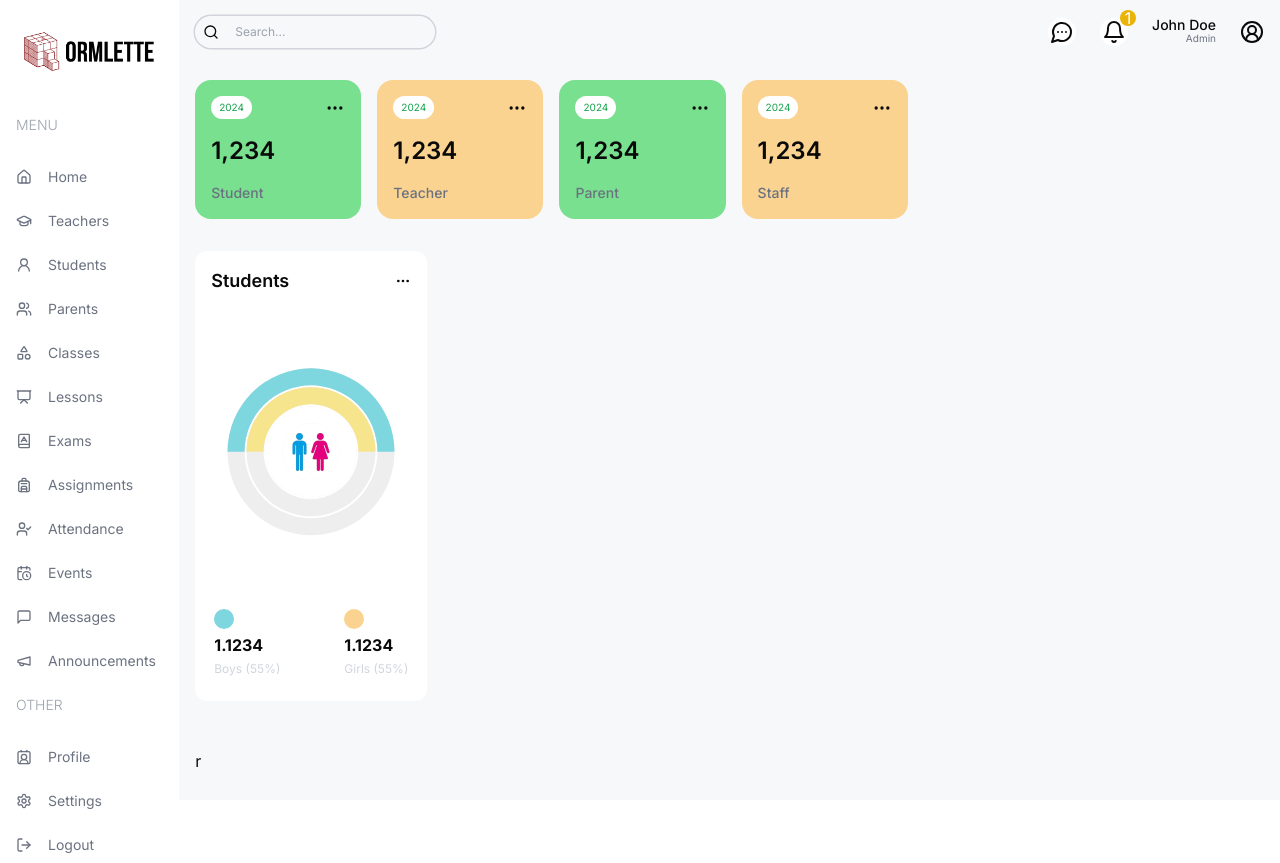
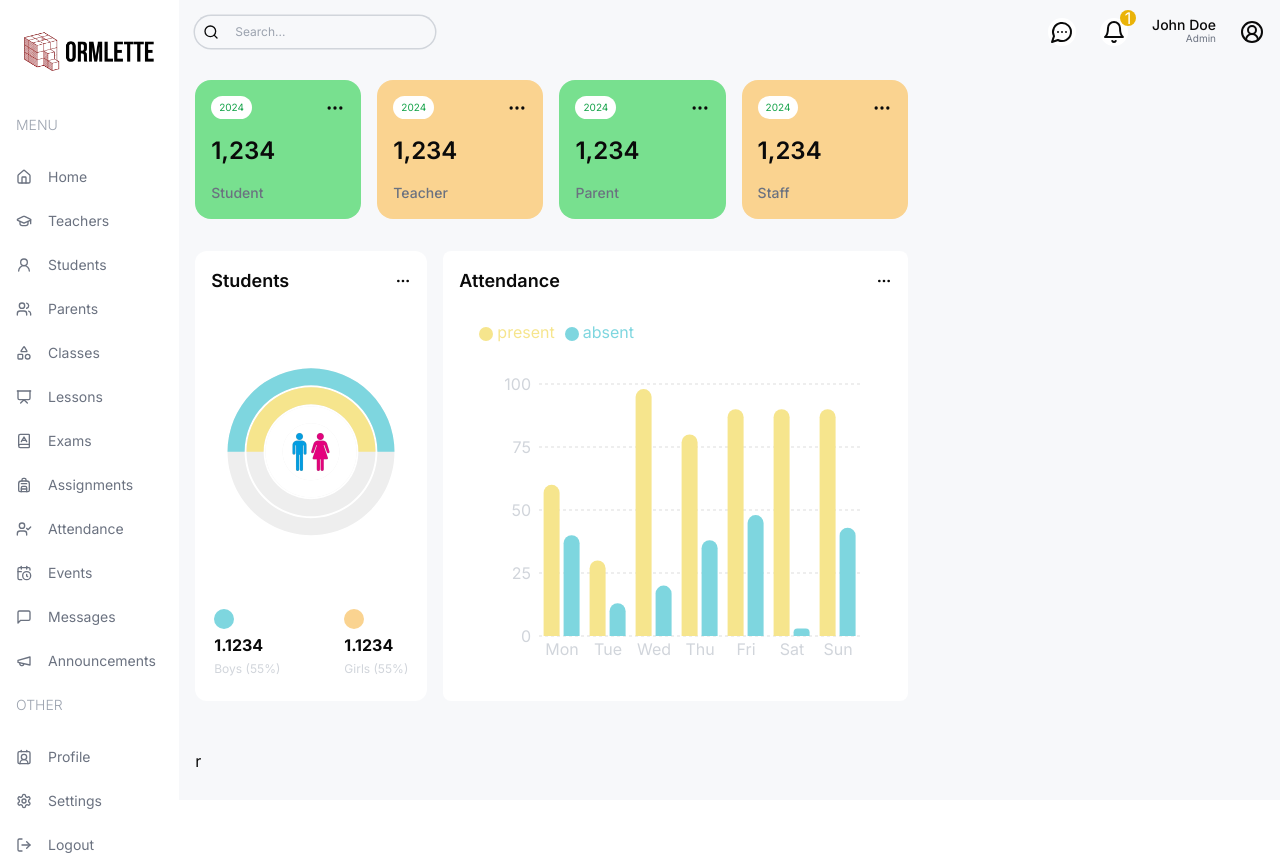
Before and after one commit to nhungnguyen-9/Ormlette-schoolManagement, a Next.js app: page /admin in a window 1280 px wide. Built offline with nearby package versions, Linux system fonts and the light colour scheme.

Commit message:
add bar chart

```diff
--- a/app/(dashboard)/admin/page.tsx
+++ b/app/(dashboard)/admin/page.tsx
@@ -1,3 +1,4 @@
+import { AttendanceChart } from "@/components/attendace-chart";
 import { CountChart } from "@/components/count-chart";
 import { UserCard } from "@/components/user-card";
 
@@ -21,7 +22,9 @@ const AdminPage = () => {
                         <CountChart />
                     </div>
                     {/* attendance chart */}
-                    <div className="w-full lg:w-2/3 h-[450px]"></div>
+                    <div className="w-full lg:w-2/3 h-[450px]">
+                        <AttendanceChart />
+                    </div>
                 </div>
                 {/* bottom chart */}
                 <div className=""></div>
--- /dev/null
+++ b/components/attendace-chart.tsx
@@ -0,0 +1,76 @@
+'use client'
+
+import { Ellipsis } from 'lucide-react';
+import React from 'react'
+import { Bar, BarChart, CartesianGrid, Legend, Rectangle, ResponsiveContainer, Tooltip, XAxis, YAxis } from 'recharts';
+
+const data = [
+    {
+        name: 'Mon',
+        present: 60,
+        absent: 40,
+    },
+    {
+        name: 'Tue',
+        present: 30,
+        absent: 13,
+    },
+    {
+        name: 'Wed',
+        present: 98,
+        absent: 20,
+    },
+    {
+        name: 'Thu',
+        present: 80,
+        absent: 38,
+    },
+    {
+        name: 'Fri',
+        present: 90,
+        absent: 48,
+    },
+    {
+        name: 'Sat',
+        present: 90,
+        absent: 3,
+    },
+    {
+        name: 'Sun',
+        present: 90,
+        absent: 43,
+    },
+];
+
+export const AttendanceChart = () => {
+    return (
+        <div className='bg-white rounded-lg p-4 h-full'>
+            <div className='flex justify-between items-center'>
+                <h1 className='text-lg font-semibold'>Attendance</h1>
+                <Ellipsis className="size-4" />
+            </div>
+
+            <ResponsiveContainer width='100%' height='90%'>
+                <BarChart
+                    width={500}
+                    height={300}
+                    data={data}
+                    margin={{
+                        top: 5,
+                        right: 30,
+                        left: 20,
+                        bottom: 5,
+                    }}
+                >
+                    <CartesianGrid strokeDasharray="3 3" vertical={false} stroke='#ddd' />
+                    <XAxis dataKey="name" axisLine={false} tick={{ fill: '#d1d5db' }} tickLine={false} />
+                    <YAxis axisLine={false} tick={{ fill: '#d1d5db' }} tickLine={false} />
+                    <Tooltip contentStyle={{ borderRadius: '10px', borderColor: 'lightgray' }} />
+                    <Legend align='left' verticalAlign='top' wrapperStyle={{ paddingTop: '20px', paddingBottom: '40px' }} />
+                    <Bar dataKey="present" fill="#f6e58d" legendType='circle' radius={[10, 10, 0, 0]} />
+                    <Bar dataKey="absent" fill="#7ed6df" legendType='circle' radius={[10, 10, 0, 0]} />
+                </BarChart>
+            </ResponsiveContainer>
+        </div>
+    )
+}
```
